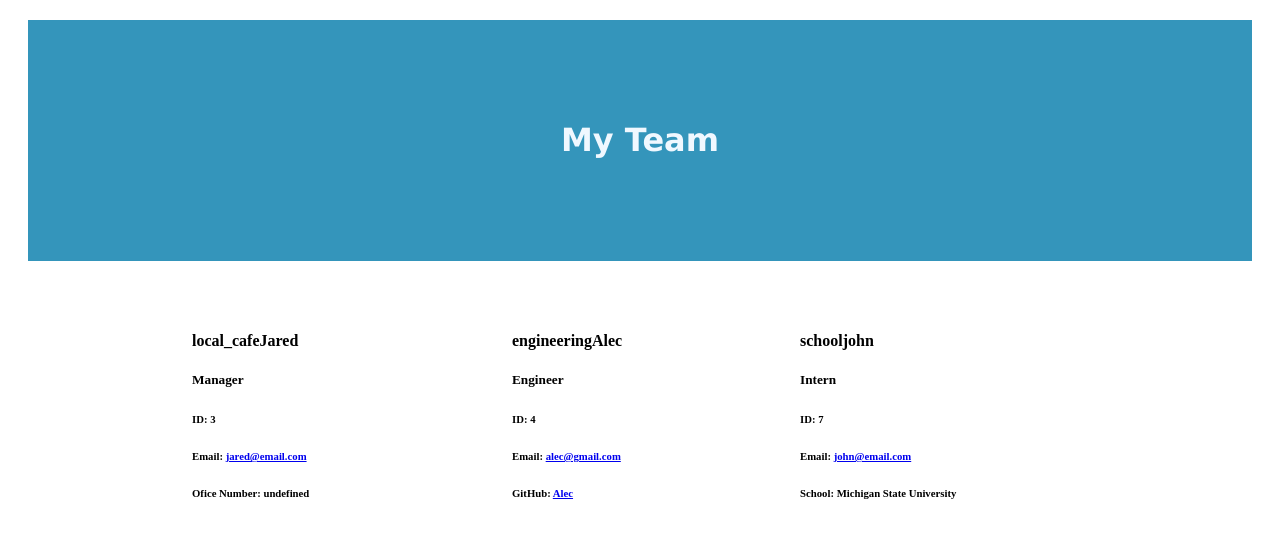
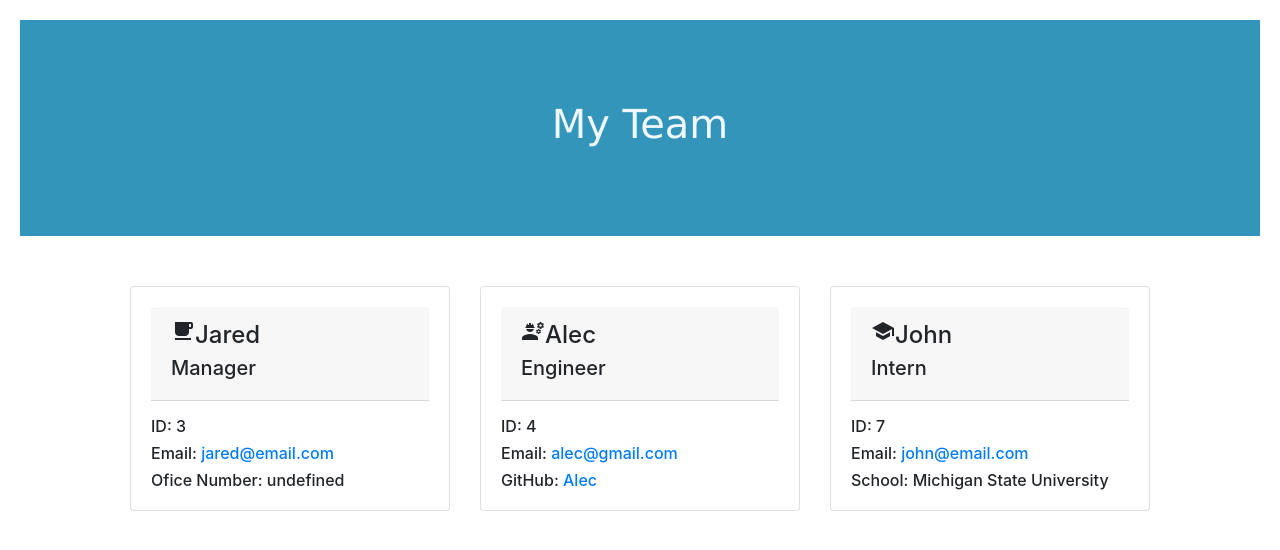
Before and after one commit to kelsieszost/teamprofilegenerator, a website: page index.html in a window 1280 px wide. Drawn offline with nearby package versions, Linux system fonts and the light colour scheme.

Commit message:
html template card functionality

```diff
--- a/index.html
+++ b/index.html
@@ -5,7 +5,10 @@
     <meta http-equiv="X-UA-Compatible" content="IE=edge">
     <meta name="viewport" content="width=device-width, initial-scale=1.0">
     <title>Document</title>
-    <link rel="stylesheet" href="style.css">
+    <link rel="stylesheet" href="./dist/style.css">
+    <link rel="stylesheet" href="https://maxcdn.bootstrapcdn.com/bootstrap/4.0.0/css/bootstrap.min.css"
+    integrity="sha384-Gn5384xqQ1aoWXA+058RXPxPg6fy4IWvTNh0E263XmFcJlSAwiGgFAW/dAiS6JXm" crossorigin="anonymous">
+<link href="https://fonts.googleapis.com/icon?family=Material+Icons" rel="stylesheet">
 </head>
 <body>
     <header>
@@ -19,7 +22,7 @@
     <div class="manager">
         <div class="card" style="width: 20rem;">
             <div class="card-body">
-                <div class="card-header bg-primary text-white">
+                <div class="card-header Helvetica Neue, Helvetica, Arial, sans-serif">
                 <h4 class="card-title"><span class="material-icons">local_cafe</span>Jared</h4>
                 <h5 class="card-subtitle mb-2">Manager</h5>
                 </div>
@@ -34,9 +37,9 @@
 </section><section>
         <div class="container">
             <div class="engineer">
-                <div class="card" style="width: 18rem;">
+                <div class="card" style="width: 20rem;">
                     <div class="card-body">
-                        <div class="card-header bg-primary text-white">
+                        <div class="card-header card-header Helvetica Neue, Helvetica, Arial, sans-serif">
                         <h4 class="card-title"><span class="material-icons">engineering</span>Alec</h4>
                         <h5 class="card-subtitle mb-2">Engineer</h5>
                         </div>
@@ -52,10 +55,10 @@
     <section>
         <div class="container">
             <div class="intern">
-                <div class="card" style="width: 18rem;">
+                <div class="card" style="width: 20rem;">
                     <div class="card-body">
-                        <div class="card-header bg-primary text-white">
-                        <h4 class="card-title"><span class="material-icons">school</span>john</h4>
+                        <div class="card-header card-header Helvetica Neue, Helvetica, Arial, sans-serif">
+                        <h4 class="card-title"><span class="material-icons">school</span>John</h4>
                         <h5 class="card-subtitle mb-2">Intern</h5>
                         </div>
                         <p></p>
```
Also changed, not shown: dist/style.css (renamed from style.css), 1 other file.
